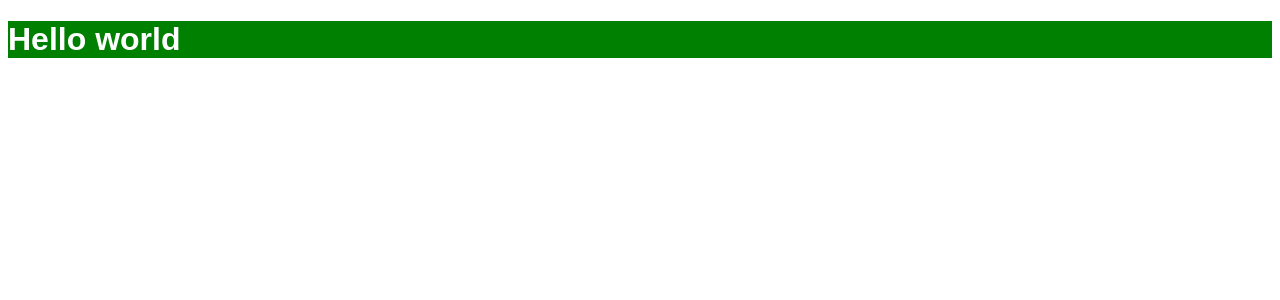
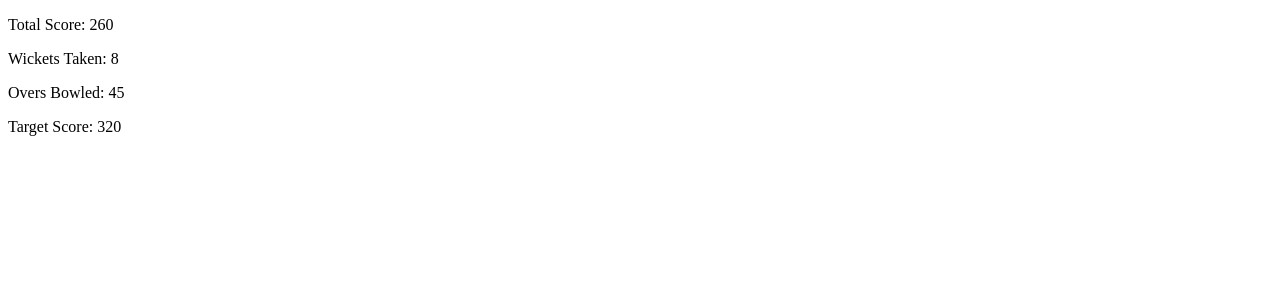
Before and after one commit to karthikeyansekar-sydney/DaytoDayCoding, a React (Create React App) app in the folder React/project-one/: page / in a window 1280 px wide. Shown: the top 300 px of the page. Built offline with nearby package versions, Linux system fonts and the light colour scheme.

Commit message:
creating cricscore counter component

```diff
--- a/React/project-one/src/index.js
+++ b/React/project-one/src/index.js
@@ -1,18 +1,46 @@
 import React from 'react';
 import ReactDOM from 'react-dom';
 
-var style = {
-  backgroundColor: 'green',
-  color: 'white',
-  fontFamily: 'Arial'
+// class Message extends React.Component {
+//   render() {
+//     return (
+//       <div>
+//       <h1 style={{color: this.props.color}}>
+//       {this.props.msg}
+//       </h1>
+//       <p> I will be back in {this.props.minutes} minutes</p>
+//       </div>
+//     )
+//   }
+// }
+
+let cricScore = {
+  total: 260,
+  wicket: 8,
+  overs: 45,
+  target: 320
 }
 
-const title = React.createElement(
-  'h1',
-  {id:'title' , className: 'header', style: style},
-  'Hello world'
+class CricScoreCounter extends React.Component {
+  render() {
+return (
+  <section>
+  <div>
+<p> Total Score: {this.props.total} </p>
+  </div>
+  <div>
+<p> Wickets Taken: {this.props.wicket} </p>
+  </div>
+  <div>
+<p> Overs Bowled: {this.props.overs} </p>
+  </div>
+  <div>
+<p> Target Score: {this.props.target} </p>
+  </div>
+  </section>
 )
-
+  }
+}
 ReactDOM.render(
-  title, document.getElementById('root')
-)
+  // <Message msg="hello" color="green" minutes={4}/>, document.getElementById('root')
+<CricScoreCounter total={cricScore.total} wicket={cricScore.wicket} overs={cricScore.overs} target={cricScore.target}/>, document.getElementById('root'))
```
